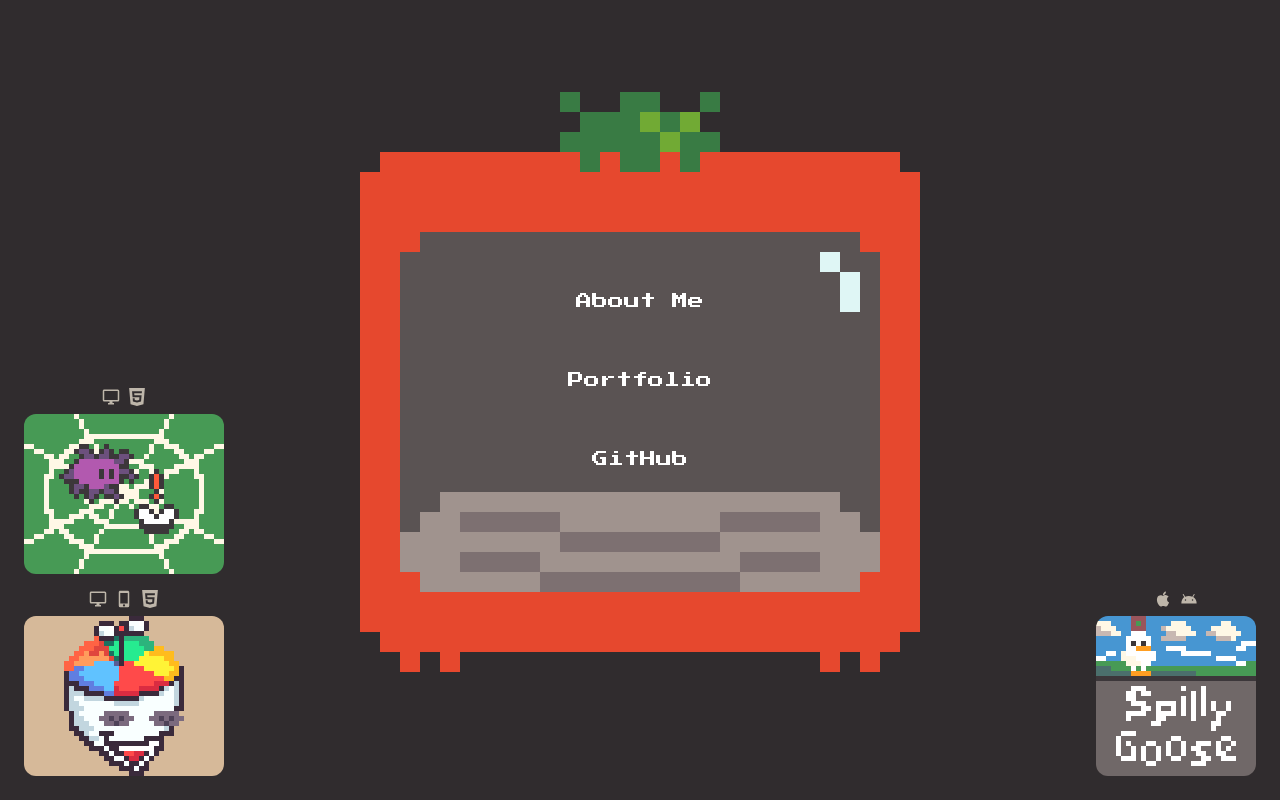
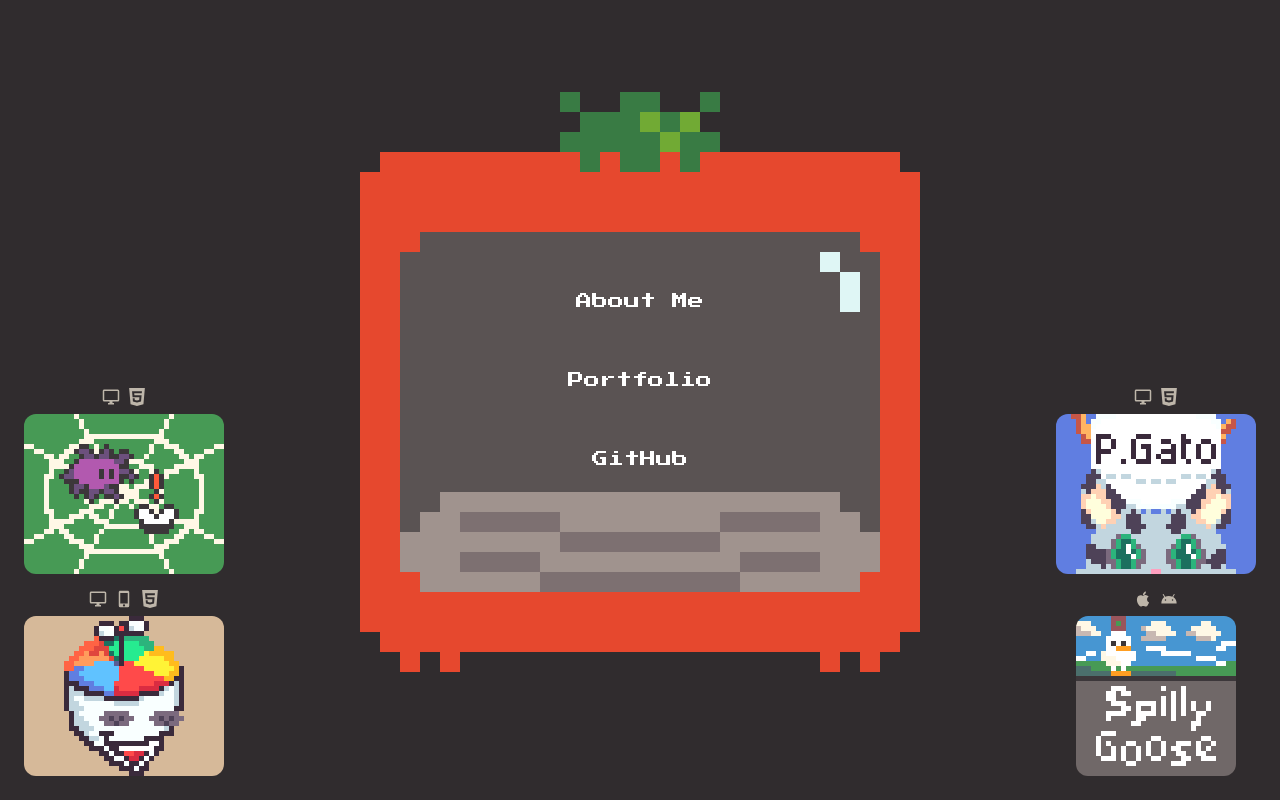
Before and after one commit to TomatoToaster/Website, a React app: page / in a window 1280 px wide. Built offline with nearby package versions, Linux system fonts and the light colour scheme.

Commit message:
Add papo gato on here

```diff
--- a/src/components/Portfolio/Games.jsx
+++ b/src/components/Portfolio/Games.jsx
@@ -18,6 +18,11 @@ const rjBadges = [
   { icon: <HTML5Icon />,   label: 'HTML5',  tooltip: 'Play in browser' },
 ];
 
+const pgBadges = [
+  { icon: <DesktopIcon />, label: 'PC',    tooltip: 'Play on PC' },
+  { icon: <HTML5Icon />,   label: 'HTML5', tooltip: 'Play in browser' },
+];
+
 class Games extends Component {
     render() {
         return (
@@ -31,6 +36,12 @@ class Games extends Component {
                         imgSrc="/public/WebDeveloper/WebDeveloperAnimatedLogo.gif"
                         imgAlt="Web Developer"
                         badges={webDevBadges}
+                    />
+                    <GifButton
+                        href="https://tomatotoaster.itch.io/papogato"
+                        imgSrc="/public/PapoGato/PapoGatoLogoAnimated.gif"
+                        imgAlt="Papo Gato"
+                        badges={pgBadges}
                     />
                     <GifButton
                         href="https://tomatotoaster.itch.io/rotorton-jones"
--- a/src/components/TomatoHome.jsx
+++ b/src/components/TomatoHome.jsx
@@ -45,6 +45,11 @@ const rjBadges = [
   { icon: <HTML5Icon />,   label: 'HTML5',  tooltip: 'Play in browser' },
 ];
 
+const pgBadges = [
+  { icon: <DesktopIcon />, label: 'PC',    tooltip: 'Play on PC' },
+  { icon: <HTML5Icon />,   label: 'HTML5', tooltip: 'Play in browser' },
+];
+
 class TomatoHome extends Component {
   render() {
     return (
@@ -65,6 +70,14 @@ class TomatoHome extends Component {
             position="left"
           />
         </div>
+        <div className="promo-right-stack">
+          <PromoButton
+            href="https://tomatotoaster.itch.io/papogato"
+            imgSrc="/public/PapoGato/PapoGatoLogoAnimated.gif"
+            imgAlt="Papo Gato"
+            badges={pgBadges}
+            position="right"
+          />
           <PromoButton
             to="/SpillyGoose"
             imgSrc="/public/SpillyGoose/SpillyGooseLogoWebsite.png"
@@ -72,6 +85,7 @@ class TomatoHome extends Component {
             badges={sgBadges}
             position="right"
           />
+        </div>
         <div className="tomato">
           <div className="menu">
             <NavButton navName="/about" buttonContent="About Me" imgName="profile-card.png" colorClassName='color1' />
--- a/src/stylesheets/main.scss
+++ b/src/stylesheets/main.scss
@@ -450,10 +450,10 @@ p {
   }
 }
 
-.promo-left-stack {
+.promo-left-stack,
+.promo-right-stack {
   position: fixed;
   bottom: 1.5em;
-  left: 1.5em;
   z-index: 100;
   display: flex;
   flex-direction: column;
@@ -464,8 +464,12 @@ p {
     position: static;
     bottom: auto;
     left: auto;
+    right: auto;
   }
 }
+
+.promo-left-stack  { left: 1.5em; }
+.promo-right-stack { right: 1.5em; }
 
 /* Spilly Goose page */
 .sg-page {
@@ -926,6 +930,14 @@ p {
     flex-direction: column-reverse;
   }
 
+  .promo-right-stack .promo-button:first-child {
+    position: fixed;
+    top: 1.5em;
+    bottom: auto;
+    right: 1.5em;
+    flex-direction: column-reverse;
+  }
+
   .page-footer {
     flex-direction: column;
     gap: 0.6em;
```
Also changed, not shown: public/PapoGato/PapoGatoLogo.png (added), public/PapoGato/PapoGatoLogoAnimated.gif (added). Lines whose indentation alone changed are shown as unchanged.
